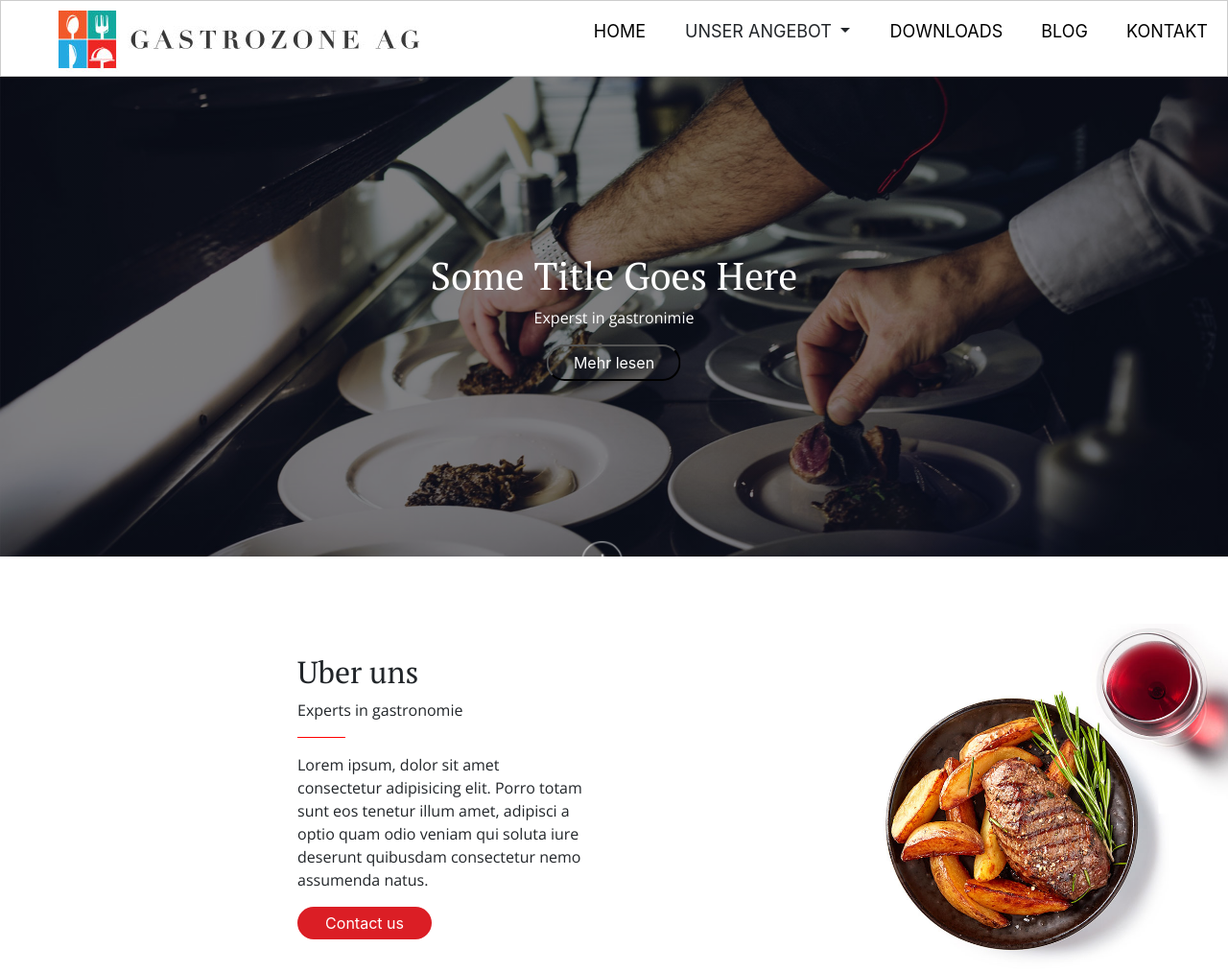
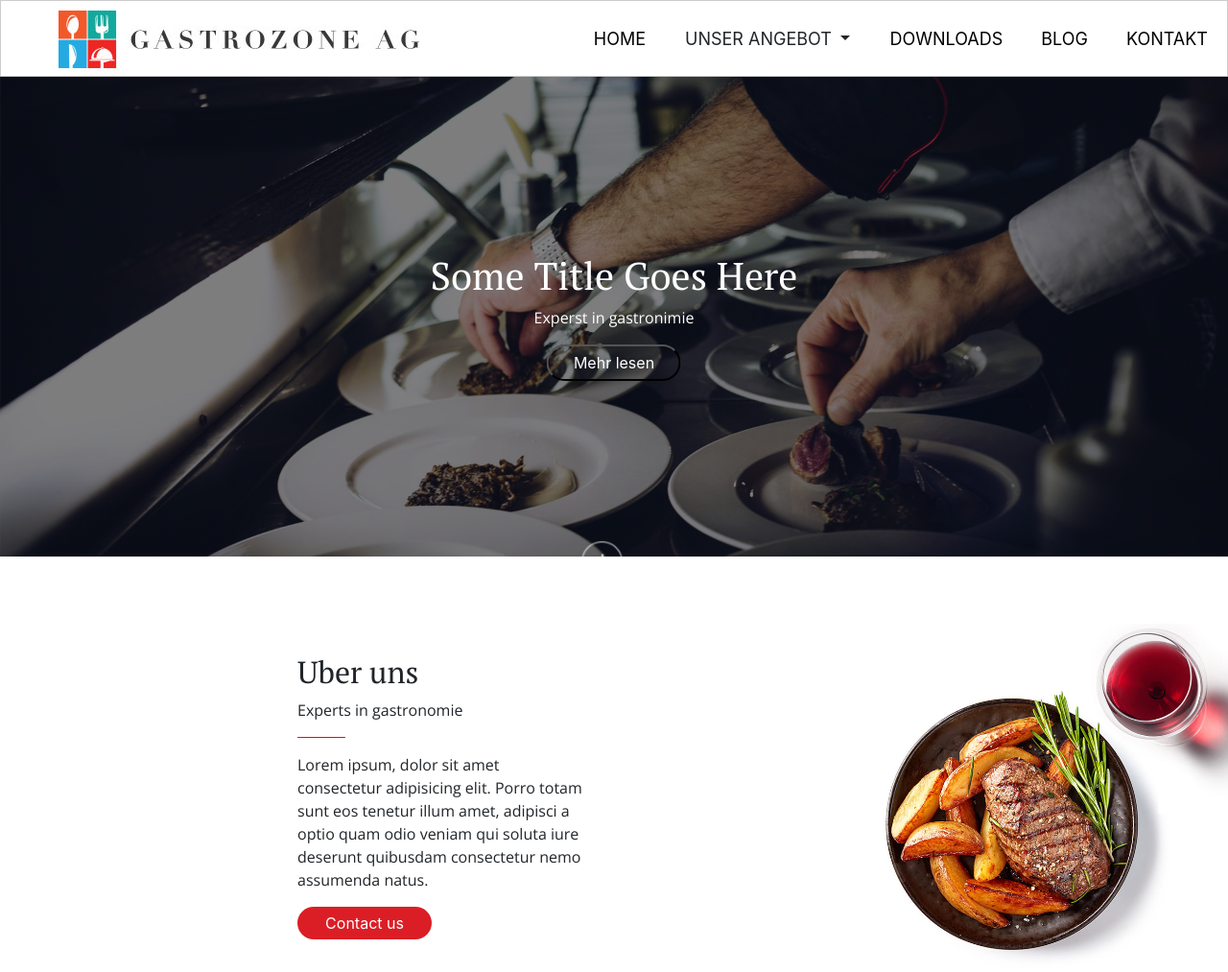
Before and after one commit to markanns/markopraksa, a plain HTML site: page index.html in a window 1280 px wide. Shown: the top 1013 px of the page at 96% size. Drawn offline with nearby package versions, Linux system fonts and the light colour scheme.

Commit message:
working on navbar

```diff
--- a/index.html
+++ b/index.html
@@ -7,15 +7,9 @@
     <meta http-equiv="X-UA-Compatible" content="ie=edge">
     <link rel="shortcut icon" type="image/png" href="./images/favicon-32x32.png" />
     <link rel="stylesheet" href="https://stackpath.bootstrapcdn.com/bootstrap/4.3.1/css/bootstrap.min.css">
-    <script src="https://code.jquery.com/jquery-3.3.1.slim.min.js"
-        integrity="sha384-q8i/X+965DzO0rT7abK41JStQIAqVgRVzpbzo5smXKp4YfRvH+8abtTE1Pi6jizo"
-        crossorigin="anonymous"></script>
-    <script src="https://cdnjs.cloudflare.com/ajax/libs/popper.js/1.14.7/umd/popper.min.js"
-        integrity="sha384-UO2eT0CpHqdSJQ6hJty5KVphtPhzWj9WO1clHTMGa3JDZwrnQq4sF86dIHNDz0W1"
-        crossorigin="anonymous"></script>
-    <script src="https://stackpath.bootstrapcdn.com/bootstrap/4.3.1/js/bootstrap.min.js"
-        integrity="sha384-JjSmVgyd0p3pXB1rRibZUAYoIIy6OrQ6VrjIEaFf/nJGzIxFDsf4x0xIM+B07jRM"
-        crossorigin="anonymous"></script>
+    <script src="https://code.jquery.com/jquery-3.3.1.slim.min.js" integrity="sha384-q8i/X+965DzO0rT7abK41JStQIAqVgRVzpbzo5smXKp4YfRvH+8abtTE1Pi6jizo" crossorigin="anonymous"></script>
+    <script src="https://cdnjs.cloudflare.com/ajax/libs/popper.js/1.14.7/umd/popper.min.js" integrity="sha384-UO2eT0CpHqdSJQ6hJty5KVphtPhzWj9WO1clHTMGa3JDZwrnQq4sF86dIHNDz0W1" crossorigin="anonymous"></script>
+    <script src="https://stackpath.bootstrapcdn.com/bootstrap/4.3.1/js/bootstrap.min.js" integrity="sha384-JjSmVgyd0p3pXB1rRibZUAYoIIy6OrQ6VrjIEaFf/nJGzIxFDsf4x0xIM+B07jRM" crossorigin="anonymous"></script>
     <script src="https://kit.fontawesome.com/7d6de2c748.js" crossorigin="anonymous"></script>
     <script src="https://ajax.googleapis.com/ajax/libs/jquery/3.4.1/jquery.min.js"></script>
     <script src="https://cdn.jsdelivr.net/jquery.validation/1.15.1/jquery.validate.min.js"></script>
@@ -48,8 +42,8 @@
                 </div>
                 <li><a href="#" class="nav-links myAngebot">Unser angebot</a></li>
                 <li><a href="#" class="nav-links">Downloads</a></li>
-                <li><a href="#" class="nav-links">blog</a></li>
-                <li><a href="#" class="nav-links">kontakt</a></li>
+                <li><a href="#" class="nav-links">Blog</a></li>
+                <li><a href="#" class="nav-links">Kontakt</a></li>
             </ul>
 
         </nav>
--- a/style/_header.scss
+++ b/style/_header.scss
@@ -2,7 +2,7 @@
     font-size: 18px;
     background-color: white;
     border: 1px solid rgba(0, 0, 0, 0.2);
-    padding-bottom: 10px;
+    // padding-bottom: 10px;
 
     i {
         color: gray;
@@ -28,6 +28,11 @@
 .main-nav {
     list-style-type: none;
     background-color: gray;
+    margin-bottom: 0;
+    li:last-child{
+        margin-bottom: 0;
+    }
+
 }
 
 
@@ -56,6 +61,7 @@
 
 .myAngebot {
     display: block;
+
 }
 
 .dropdown {
```
Also changed, not shown: style/main.css, 1 other file.
